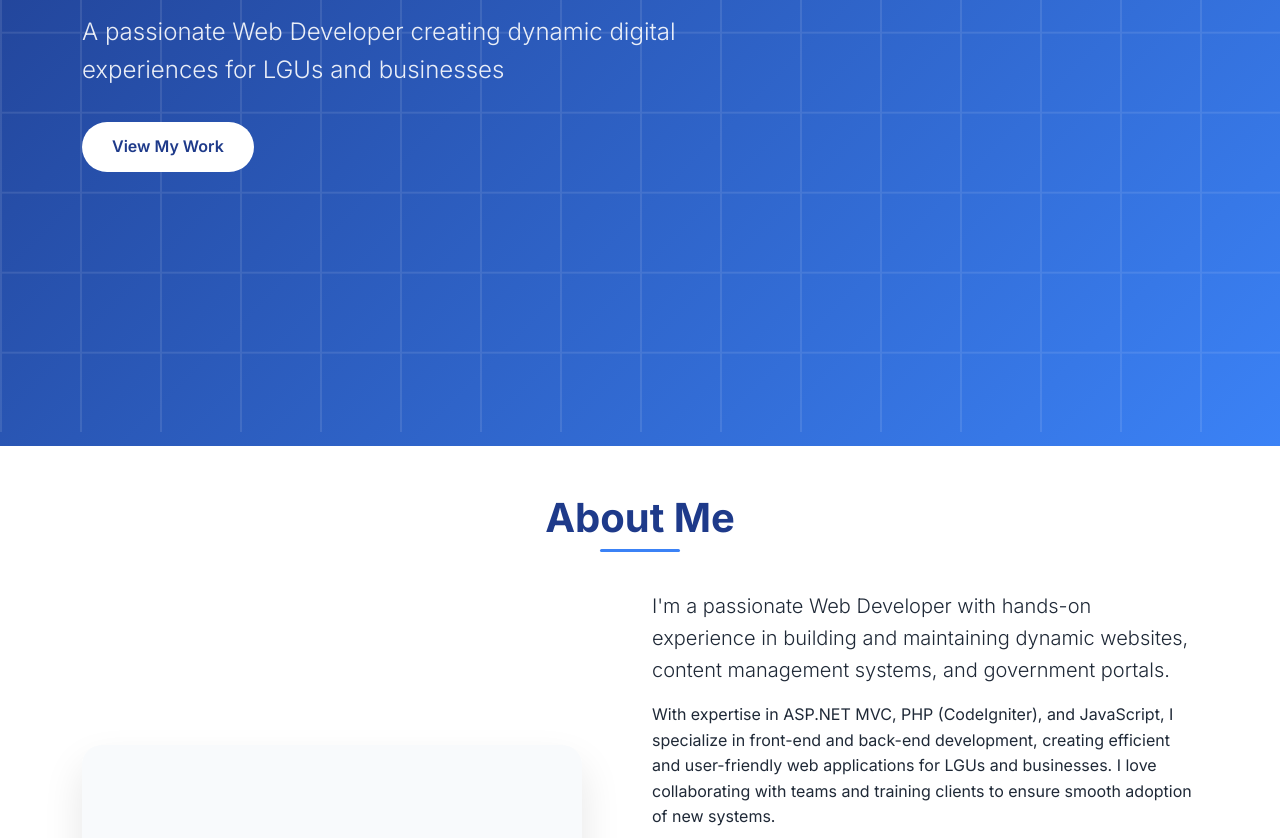
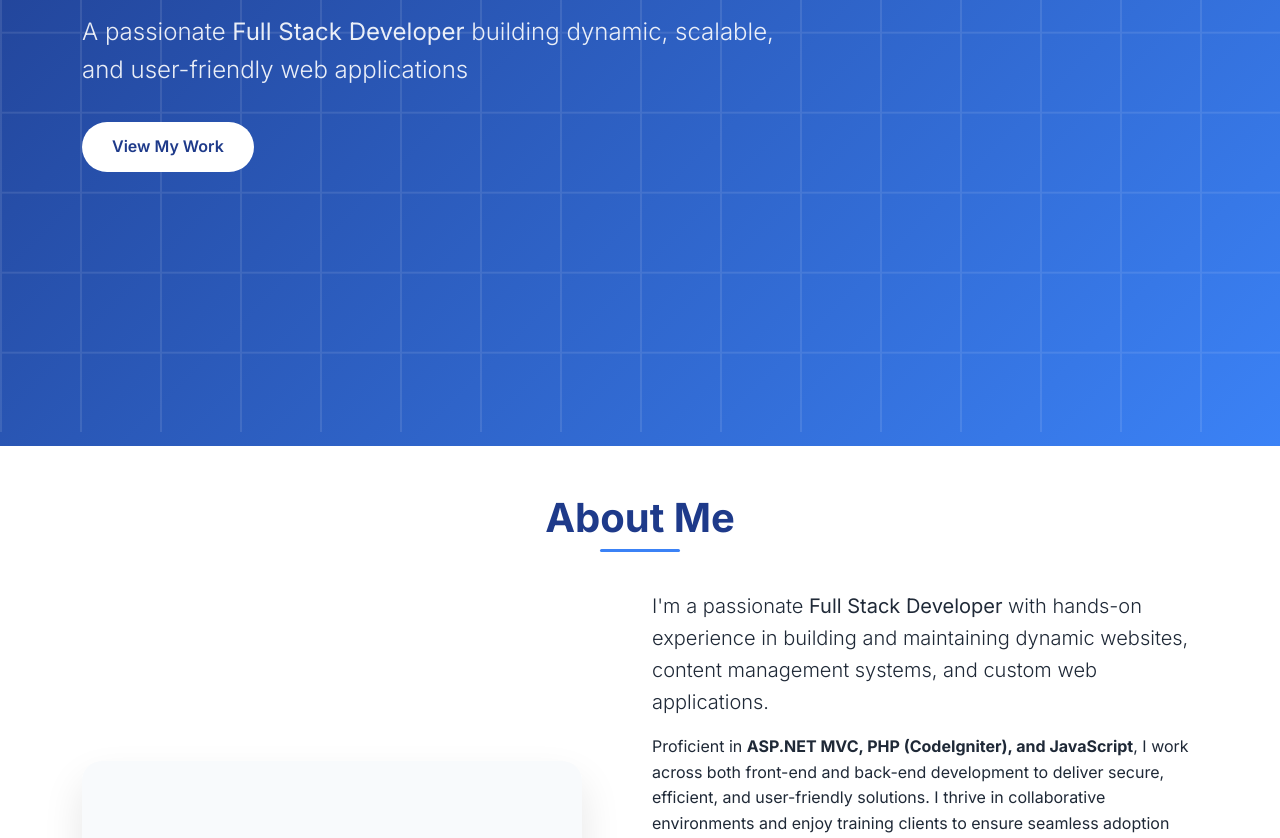
Before and after one commit to Jandelocks/portfolio, a plain HTML site: page index.html in a window 1280 px wide. Shown: the part 354-1192 px from the top of the page. Drawn offline with nearby package versions, Linux system fonts and the light colour scheme.

Commit message:
Update index.html

```diff
--- a/index.html
+++ b/index.html
@@ -379,7 +379,7 @@
                 <div class="col-lg-8">
                     <div class="hero-content">
                         <h1>Hello, I'm <span class="text-warning">Jandel Escalera</span></h1>
-                        <p class="lead">A passionate Web Developer creating dynamic digital experiences for LGUs and businesses</p>
+                        <p class="lead">A passionate <strong>Full Stack Developer</strong> building dynamic, scalable, and user-friendly web applications</p>
                         <a href="#portfolio" class="btn-primary-custom">View My Work</a>
                     </div>
                 </div>
@@ -400,8 +400,12 @@
                 </div>
                 <div class="col-lg-6">
                     <div class="fade-in">
-                        <p class="lead">I'm a passionate Web Developer with hands-on experience in building and maintaining dynamic websites, content management systems, and government portals.</p>
-                        <p>With expertise in ASP.NET MVC, PHP (CodeIgniter), and JavaScript, I specialize in front-end and back-end development, creating efficient and user-friendly web applications for LGUs and businesses. I love collaborating with teams and training clients to ensure smooth adoption of new systems.</p>
+                        <p class="lead">
+                            I'm a passionate <strong>Full Stack Developer</strong> with hands-on experience in building and maintaining dynamic websites, content management systems, and custom web applications.
+                        </p>
+                        <p>
+                            Proficient in <strong>ASP.NET MVC, PHP (CodeIgniter), and JavaScript</strong>, I work across both front-end and back-end development to deliver secure, efficient, and user-friendly solutions. I thrive in collaborative environments and enjoy training clients to ensure seamless adoption and long-term success of the systems I build.
+                        </p>
                         <div class="row mt-4">
                             <div class="col-md-6">
                                 <div class="skill-item text-center">
```
